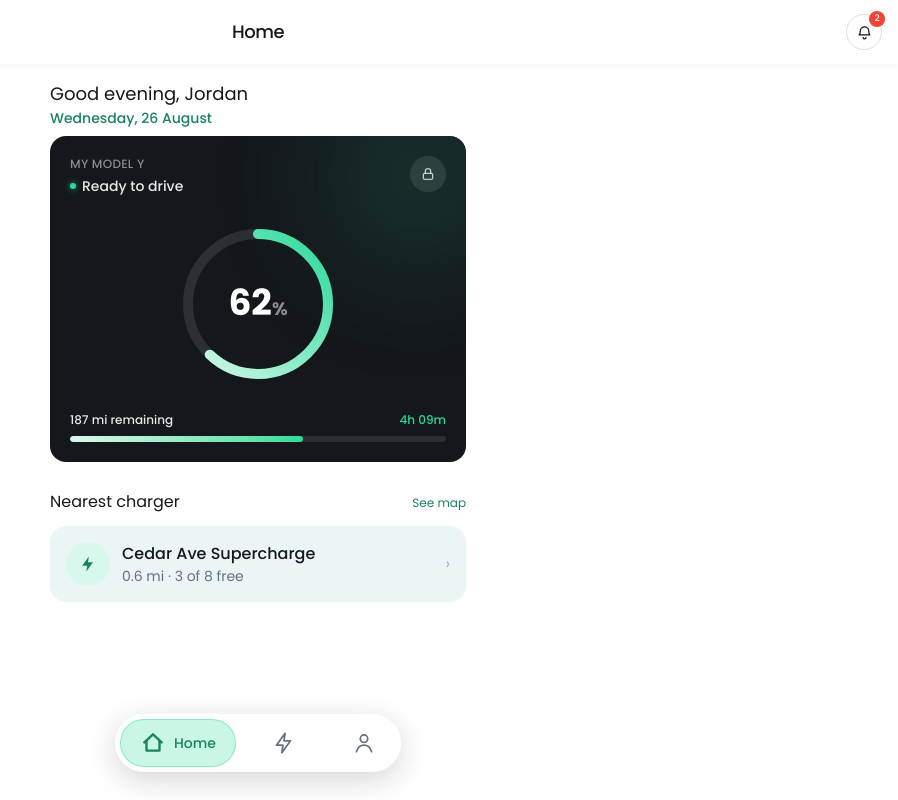
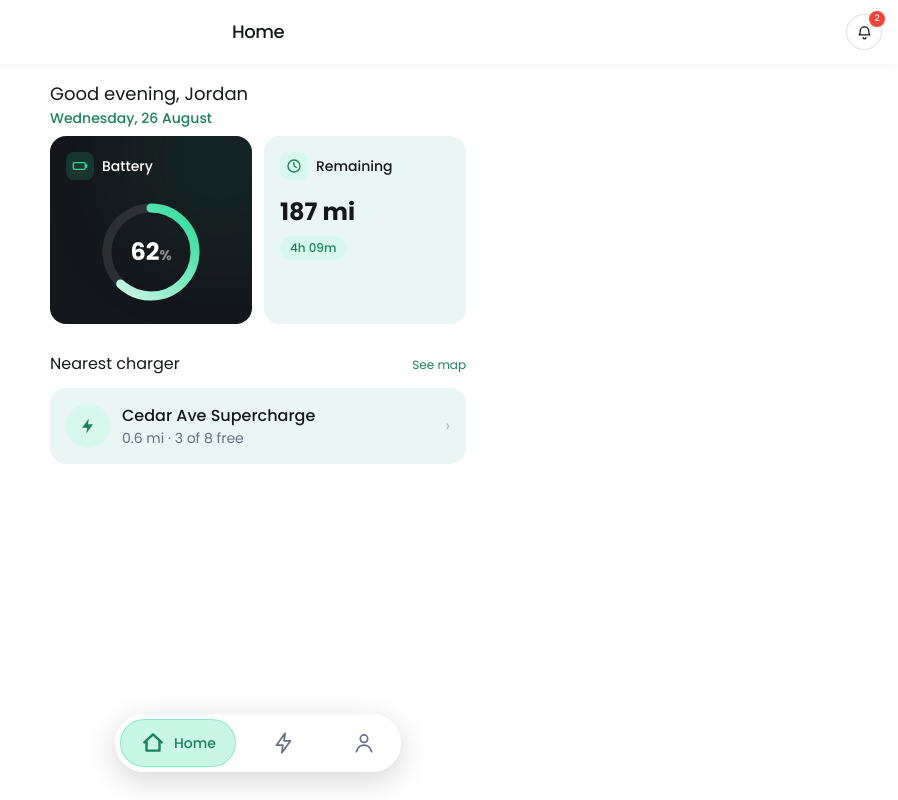
Before and after one commit to naghamalhamad/newREPO, a React (Vite) app: page /#/home in a window 1280 px wide. Shown: the whole page, without its empty margins (382-1280 px from the left). Built offline with nearby package versions, Linux system fonts and the light colour scheme.

Commit message:
Split vehicle status card into separate Battery (ring) and Remaining cards

```diff
--- a/src/data/mock.js
+++ b/src/data/mock.js
@@ -4,7 +4,6 @@ export const vehicle = {
   batteryPct: 62,
   rangeMi: 187,
   connector: 'NACS',
-  status: 'Ready to drive',
 }
 
 // EV brands actually sold/available in the Jordanian market
--- a/src/pages/Home.jsx
+++ b/src/pages/Home.jsx
@@ -22,7 +22,7 @@ function greeting() {
   return 'Good evening'
 }
 
-const RING_RADIUS = 70
+const RING_RADIUS = 44
 const RING_CIRCUMFERENCE = 2 * Math.PI * RING_RADIUS
 
 const AVG_MPH = 45 // used only to turn remaining range into a rough drive-time estimate
@@ -47,36 +47,30 @@ export default function Home() {
           {new Date().toLocaleDateString('en-GB', { weekday: 'long' })}, {new Date().getDate()} {new Date().toLocaleDateString('en-GB', { month: 'long' })}
         </motion.p>
 
-        <motion.section variants={item} className="mt-2">
-          <div className="relative overflow-hidden rounded-card bg-ink p-5 text-stone">
-            <div className="pointer-events-none absolute -right-8 -top-10 h-40 w-40 rounded-full bg-brand/20 blur-3xl" />
+        <motion.section variants={item} className="mt-2 grid grid-cols-2 gap-3">
+          <div className="relative overflow-hidden rounded-card bg-ink p-4 text-stone">
+            <div className="pointer-events-none absolute -right-6 -top-8 h-28 w-28 rounded-full bg-brand/20 blur-3xl" />
 
-            <div className="relative flex items-start justify-between">
-              <div>
-                <p className="font-heading text-xs font-medium tracking-wide text-stone/50 uppercase">{vehicle.name}</p>
-                <div className="mt-1 flex items-center gap-1.5">
-                  <span className="h-1.5 w-1.5 rounded-full bg-brand shadow-[0_0_6px_rgba(41,218,153,0.8)]" />
-                  <span className="text-sm font-medium text-stone/90">{vehicle.status}</span>
-                </div>
-              </div>
-              <span className="flex h-9 w-9 shrink-0 items-center justify-center rounded-full bg-white/10 text-stone/70">
+            <div className="relative flex items-center gap-2">
+              <span className="flex h-7 w-7 items-center justify-center rounded-lg bg-brand/15 text-brand">
                 <svg width="16" height="16" viewBox="0 0 24 24" fill="none" stroke="currentColor" strokeWidth={2}>
-                  <rect x="5" y="11" width="14" height="9" rx="2" />
-                  <path d="M8 11V8a4 4 0 0 1 8 0v3" strokeLinecap="round" strokeLinejoin="round" />
+                  <rect x="2" y="7" width="18" height="10" rx="2.5" />
+                  <path d="M22 10v4" strokeLinecap="round" />
                 </svg>
               </span>
+              <span className="font-heading text-sm font-medium">Battery</span>
             </div>
 
-            <div className="relative mx-auto mt-5 flex h-44 w-44 items-center justify-center">
-              <svg width="176" height="176" viewBox="0 0 176 176" className="-rotate-90">
-                <circle cx="88" cy="88" r={RING_RADIUS} fill="none" stroke="white" strokeOpacity="0.1" strokeWidth="10" />
+            <div className="relative mx-auto mt-4 flex h-28 w-28 items-center justify-center">
+              <svg width="112" height="112" viewBox="0 0 112 112" className="-rotate-90">
+                <circle cx="56" cy="56" r={RING_RADIUS} fill="none" stroke="white" strokeOpacity="0.1" strokeWidth="9" />
                 <circle
-                  cx="88"
-                  cy="88"
+                  cx="56"
+                  cy="56"
                   r={RING_RADIUS}
                   fill="none"
                   stroke="url(#batteryRingGradient)"
-                  strokeWidth="10"
+                  strokeWidth="9"
                   strokeLinecap="round"
                   strokeDasharray={RING_CIRCUMFERENCE}
                   strokeDashoffset={RING_CIRCUMFERENCE * (1 - vehicle.batteryPct / 100)}
@@ -90,24 +84,30 @@ export default function Home() {
                 </defs>
               </svg>
               <div className="absolute flex flex-col items-center">
-                <span className="font-mono text-4xl font-bold leading-none tabular">
+                <span className="font-mono text-2xl font-bold leading-none tabular">
                   {vehicle.batteryPct}
-                  <span className="text-lg text-stone/50">%</span>
+                  <span className="text-sm text-stone/50">%</span>
                 </span>
               </div>
             </div>
+          </div>
 
-            <div className="relative mt-5">
-              <div className="flex items-baseline justify-between">
-                <span className="font-mono text-xs font-medium text-stone/90">{vehicle.rangeMi} mi remaining</span>
-                <span className="font-mono text-xs font-medium text-brand">{driveTimeLabel(vehicle.rangeMi)}</span>
-              </div>
-              <div className="mt-2 h-1.5 w-full overflow-hidden rounded-full bg-white/10">
-                <div
-                  className="h-full rounded-full bg-linear-to-r from-brand-light to-brand"
-                  style={{ width: `${vehicle.batteryPct}%` }}
-                />
-              </div>
+          <div className="rounded-card bg-surface p-4">
+            <div className="flex items-center gap-2">
+              <span className="flex h-7 w-7 items-center justify-center rounded-lg bg-brand-tint text-brand-mid">
+                <svg width="16" height="16" viewBox="0 0 24 24" fill="none" stroke="currentColor" strokeWidth={2}>
+                  <circle cx="12" cy="12" r="9" />
+                  <path d="M12 7v5l3.5 2" strokeLinecap="round" strokeLinejoin="round" />
+                </svg>
+              </span>
+              <span className="font-heading text-sm font-medium text-ink">Remaining</span>
+            </div>
+
+            <div className="mt-4 flex flex-col items-start gap-2">
+              <span className="font-mono text-2xl font-bold tabular text-ink">{vehicle.rangeMi} mi</span>
+              <span className="rounded-pill bg-brand-tint px-2.5 py-1 font-mono text-xs font-medium text-brand-mid">
+                {driveTimeLabel(vehicle.rangeMi)}
+              </span>
             </div>
           </div>
         </motion.section>
```
